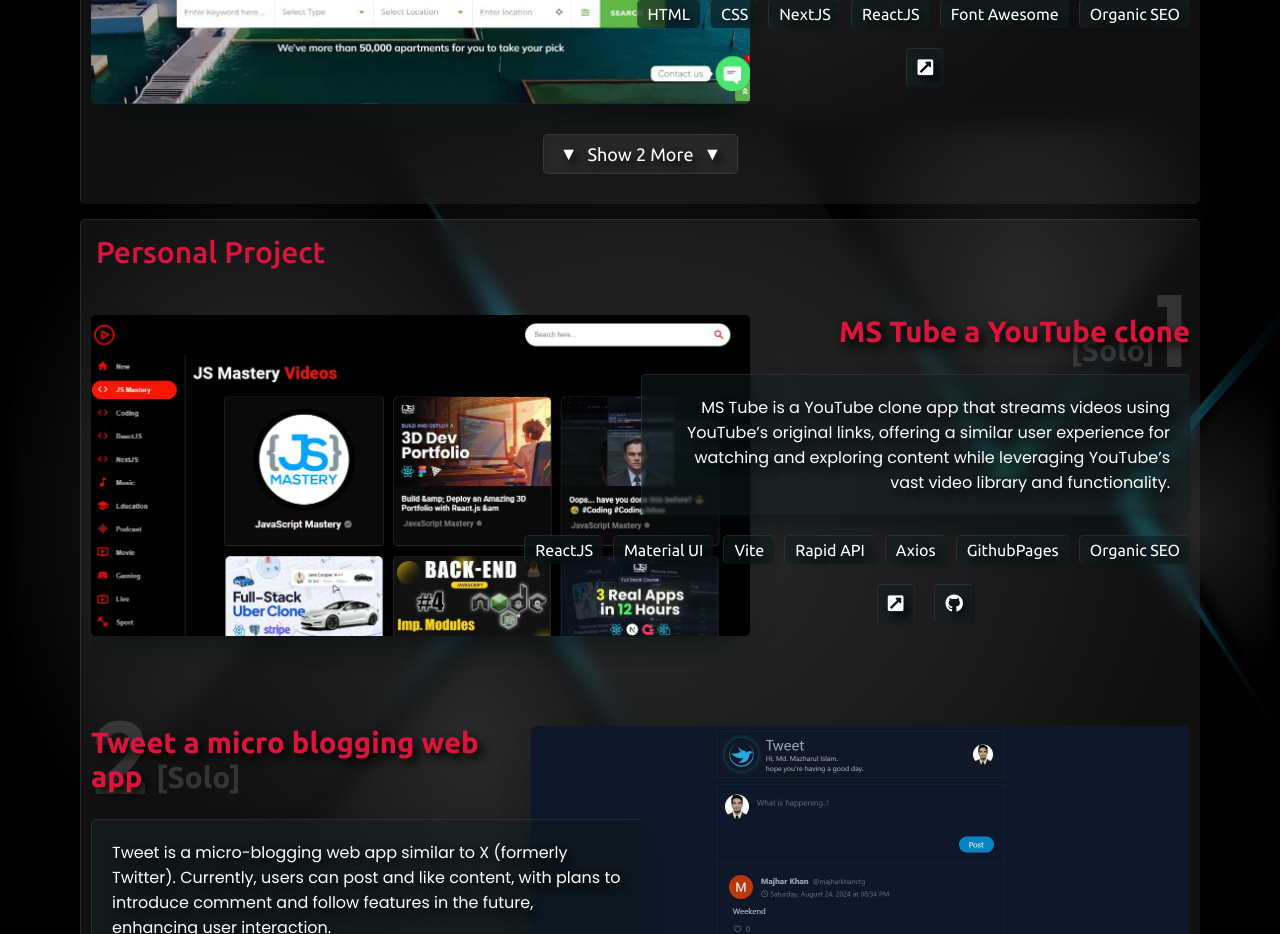
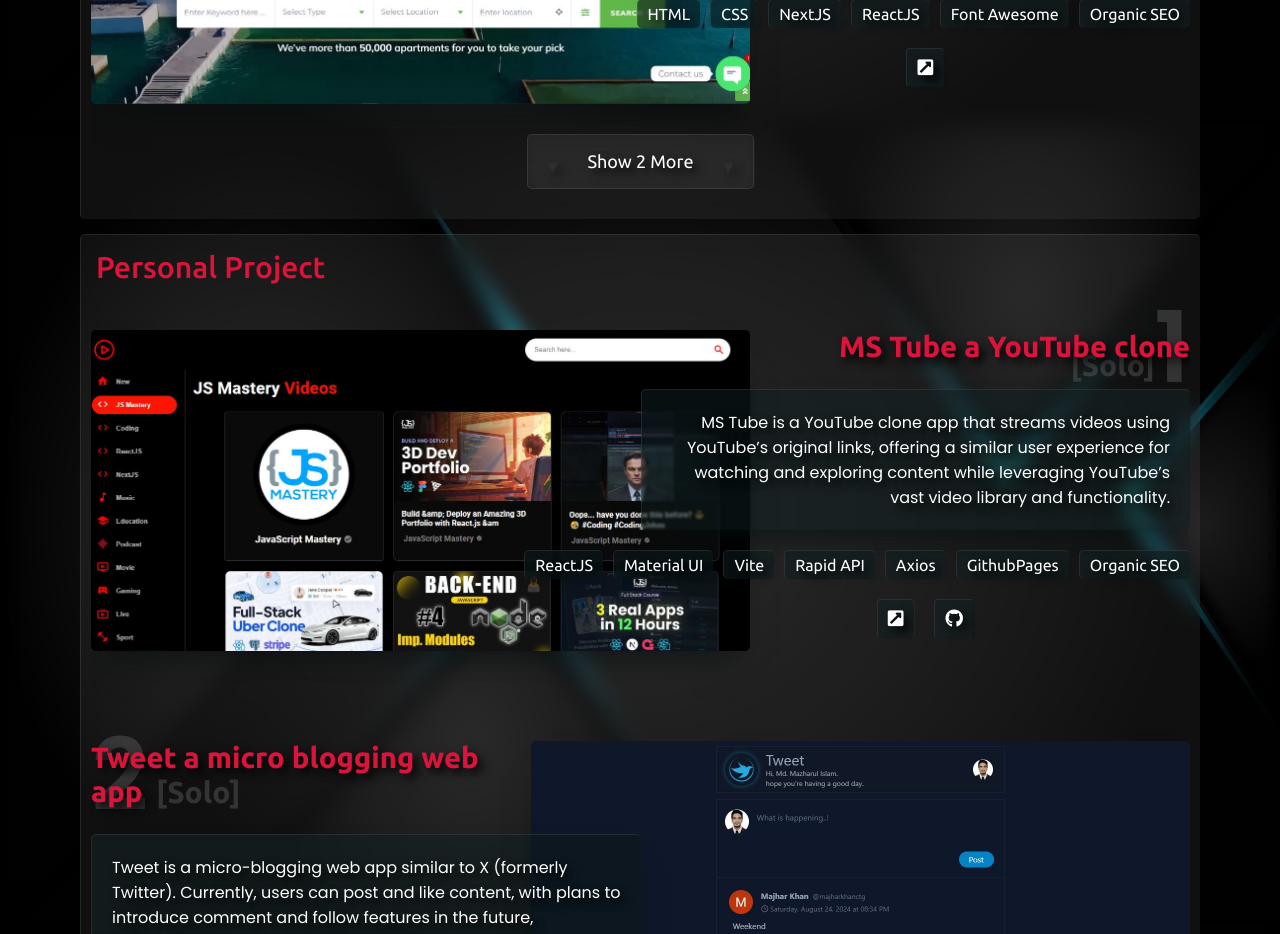
Before and after one commit to Maaazhar/maaazhar.github.io, a React (Vite) app: page / in a window 1280 px wide. Shown: the part 5480-6414 px from the top of the page. Built offline with nearby package versions, Linux system fonts and the light colour scheme.

Commit message:
Renovating show more button behavior and functionality-2

```diff
--- a/src/components/Project/Project.css
+++ b/src/components/Project/Project.css
@@ -105,6 +105,11 @@
     transition: max-height 0.5s ease-in-out;
 }
 
+.projectCard:has(.showMoreBtn[aria-expanded="true"]) .extraProjects {
+    max-height: fit-content;
+    visibility: visible;
+}
+
 .showMoreBtnWrapper {
     width: 100%;
     display: flex;
@@ -113,28 +118,34 @@
     margin: -50px 0px 10px 0px;
 }
 
-.projectCard:has(.showMoreBtn[aria-expanded="true"]) .extraProjects {
-    max-height: fit-content;
-    visibility: visible;
+.showMoreBtn,
+.showMoreBtn a {
+    margin-inline: 10px;
+    padding: 8px 16px;
+    font: 400 18px 'Ubuntu', sans-serif;
+    color: inherit;
+    text-decoration: none;
+}
+
+.showMoreBtn:hover{
+    color: #dc143c;
 }
 
 .showMoreBtn::before,
 .showMoreBtn::after {
     content: "▼";
+    opacity: 0.5;
+    animation: blinkIcon 1s infinite ease-in-out alternate;
     transition: transform 0.5s ease-in-out;
+}
+.showMoreBtn:hover::before,
+.showMoreBtn:hover::after {
+    opacity: 0.8;
 }
 
 .showMoreBtn[aria-expanded="true"]::before,
 .showMoreBtn[aria-expanded="true"]::after {
     transform: rotate(180deg);
-}
-
-.showMoreBtn,
-.showMoreBtn a {
-    margin-inline: 10px;
-    font: 400 18px 'Ubuntu', sans-serif;
-    color: inherit;
-    text-decoration: none;
 }
 
 .singleProject {
--- a/src/components/Project/Project.jsx
+++ b/src/components/Project/Project.jsx
@@ -51,7 +51,6 @@
                                         {d.list.length > 3 && (
                                             <div
                                                 className="extraProjects"
-                                                // style={{ maxHeight: expanded[i] ? 'fit-content' : '0px' }}
                                                 aria-hidden={!expanded[i]}
                                             >
                                                 {d.list.slice(3).map((p, j) => SingleProject(p, j + 3))}
@@ -62,11 +61,6 @@
                                                 <button
                                                     className="showMoreBtn"
                                                     onClick={() => {setExpanded(prev => ({ ...prev, [i]: !prev[i] })) }}
-                                                    // onClick={() => {
-                                                    //     expanded[i]
-                                                    //         ? setTimeout(() => { setExpanded(prev => ({ ...prev, [i]: false })) }, 10)
-                                                    //         : setExpanded(prev => ({ ...prev, [i]: true }))
-                                                    // }}
                                                     aria-expanded={!!expanded[i]}
                                                 >
                                                     {expanded[i]
--- a/src/pages/HomePage/HomePage.css
+++ b/src/pages/HomePage/HomePage.css
@@ -166,16 +166,18 @@
 
 @keyframes blinkIcon {
     0%{
-        color: #19ffff;
-        translate: 0px -8px;
+        /* color: #19ffff; */
+        color: #3e3e3ea2;
+        translate: 0px -5px;
     }
     50%{
-        color: crimson;
+        color: #dc143ca2;
     }
     100% {
-        color: #19ffff;
+        /* color: #19ffff; */
+        color: #3e3e3ea2;
         /* color: #cbb2fa; */
-        translate: 0px 8px;
+        translate: 0px 5px;
     }
 }
 
```
